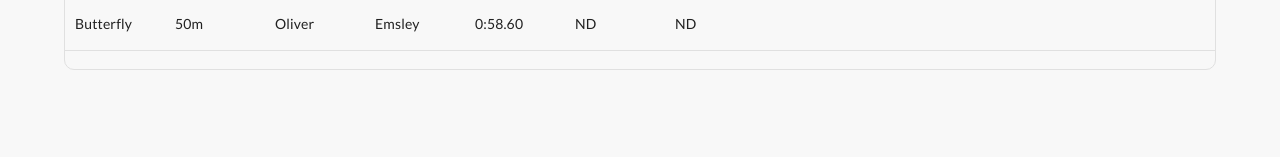
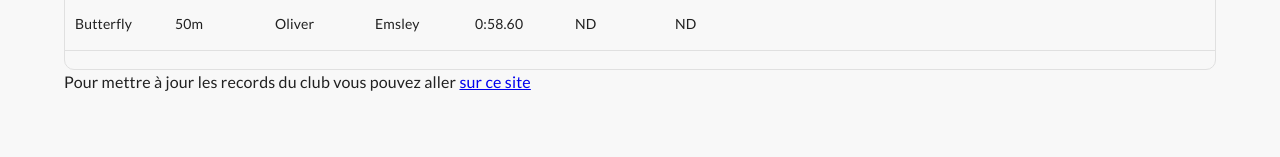
Before and after one commit to AladdinVR/AladdinVR.github.io, a React (Create React App) app: page / in a window 1280 px wide. Both pictures are taken after a click on the link "Club's records". Shown: the part 643-800 px from the top of the page. Built offline with nearby package versions, Linux system fonts and the light colour scheme.

Commit message:
link for records edition

```diff
--- a/src/components/ts/pages/Records.tsx
+++ b/src/components/ts/pages/Records.tsx
@@ -306,6 +306,16 @@ const Records = (props: RecordsProps) => {
             />
           </div>
         )}
+        <Typography>
+          Pour mettre à jour les records du club vous pouvez aller{" "}
+          <a
+            href="https://github.com/AladdinVR/aladdinvr.github.io/blob/main/README.md"
+            target={"_blank"}
+            rel={"noreferrer"}
+          >
+            sur ce site
+          </a>
+        </Typography>
       </Container>
       <Footer />
     </>
```
